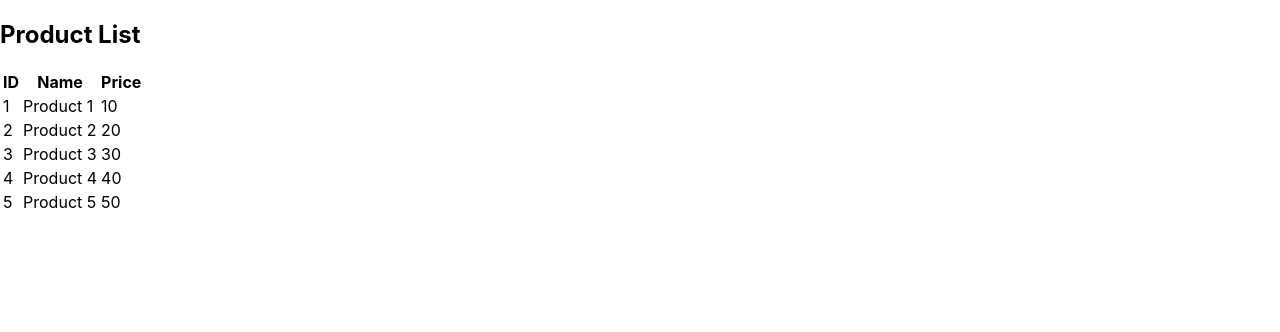
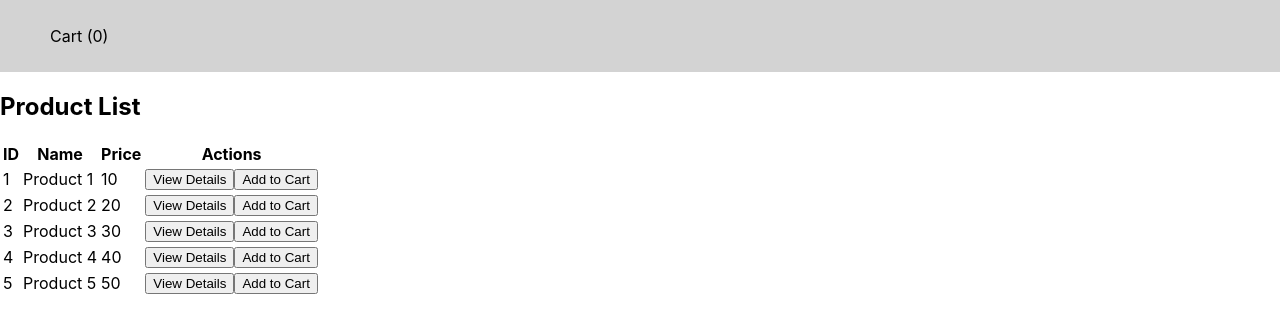
Before and after one commit to MohammadIsmailAlam/Reqile-Coding-Test, a React (Create React App) app: page /productViewList in a window 1280 px wide. Shown: the top 332 px of the page. Built offline with nearby package versions, Linux system fonts and the light colour scheme.

Commit message:
product and cart

```diff
--- a/src/App.js
+++ b/src/App.js
@@ -12,12 +12,12 @@ import SignUp from "./auth/SignUp";
 import Registered from "./auth/Registated";
 import ProductListView from "./pages/ProductViewList";
 import ProductDetailView from "./pages/ProductDetailView";
+import CartView from "./cartView/Cart";
 
 export const userContext = React.createContext(null);
 
 function App() {
   const [userEmail, setUserEmail] = useState("");
-
 
   return (
     <>
@@ -28,7 +28,8 @@ function App() {
             <Route exact path="/signup" element={<SignUp />} />
             <Route exact path="/registered" element={<Registered />} />
             <Route exact path="/productViewList" element={<ProductListView />} />
-            <Route exact path="/productDetailView" element={<ProductDetailView />} />
+            <Route exact path="/productDetailView/:id" element={<ProductDetailView />} />
+            <Route exact path="/cart" element={<CartView />} />
           </Routes>
         </Router>
       </userContext.Provider>
--- /dev/null
+++ b/src/cartView/Cart.js
@@ -0,0 +1,41 @@
+import React, { useState } from 'react';
+
+const Cart = () => {
+  const [cartItems, setCartItems] = useState([]);
+
+  // Function to remove a product from the cart
+  const removeProductFromCart = (productId) => {
+    const updatedCartItems = cartItems.filter((item) => item.id !== productId);
+    setCartItems(updatedCartItems);
+  };
+
+  // Render the cart items
+  const renderCartItems = () => {
+    if (cartItems.length === 0) {
+      return <p>Your cart is empty.</p>;
+    }
+
+    return (
+      <ul>
+        {cartItems.map((item) => (
+          <li key={item.id}>
+            {item.name} - ${item.price}
+            <button onClick={() => removeProductFromCart(item.id)}>
+              Remove
+            </button>
+          </li>
+        ))}
+      </ul>
+    );
+  };
+
+  return (
+    <div>
+      <h2>Cart View</h2>
+      <p>Count: {cartItems.length}</p>
+      {renderCartItems()}
+    </div>
+  );
+};
+
+export default Cart;
--- a/src/pages/ProductDetailView.js
+++ b/src/pages/ProductDetailView.js
@@ -1,26 +1,12 @@
 import React from 'react';
 
-const ProductDetailView = () => {
-  // Hard-coded product data
-  const product = {
-    id: 1,
-    name: 'Product 1',
-    price: 10,
-    description: 'This is product 1.',
-    imageUrl: 'https://example.com/product1.jpg',
-  };
-
+const ProductDetailView = ({ product }) => {
   return (
     <div>
       <h2>Product Details</h2>
-      <div>
-        <img src={product.imageUrl} alt={product.name} style={{ width: '200px', height: '200px' }} />
-      </div>
-      <div>
-        <h3>{product.name}</h3>
-        <p>Price: {product.price}</p>
-        <p>Description: {product.description}</p>
-      </div>
+      <p>ID: {product.id}</p>
+      <p>Name: {product.name}</p>
+      <p>Price: {product.price}</p>
     </div>
   );
 };
--- a/src/pages/ProductViewList.js
+++ b/src/pages/ProductViewList.js
@@ -1,17 +1,42 @@
-import React from "react";
+import React, { useState } from 'react';
+import ProductDetailView from './ProductDetailView';
+import Cart from '../cartView/Cart';
 
 const ProductListView = () => {
-  // Hard-coded product data
   const products = [
-    { id: 1, name: "Product 1", price: 10 },
-    { id: 2, name: "Product 2", price: 20 },
-    { id: 3, name: "Product 3", price: 30 },
-    { id: 4, name: "Product 4", price: 40 },
-    { id: 5, name: "Product 5", price: 50 },
+    { id: 1, name: 'Product 1', price: 10 },
+    { id: 2, name: 'Product 2', price: 20 },
+    { id: 3, name: 'Product 3', price: 30 },
+    { id: 4, name: 'Product 4', price: 40 },
+    { id: 5, name: 'Product 5', price: 50 },
   ];
+
+  const [selectedProductId, setSelectedProductId] = useState(null);
+  const [cartItems, setCartItems] = useState([]);
+  const [isCartVisible, setIsCartVisible] = useState(false);
+
+  const handleViewDetails = (productId) => {
+    setSelectedProductId(productId);
+  };
+
+  const addToCart = (productId) => {
+    const selectedProduct = products.find((product) => product.id === productId);
+    setCartItems([...cartItems, selectedProduct]);
+  };
+
+  const toggleCartVisibility = () => {
+    setIsCartVisible(!isCartVisible);
+  };
 
   return (
     <div>
+      <header>
+        <nav style={{ background: 'lightgray', padding: '10px' }}>
+          <ul style={{ display: 'flex', listStyleType: 'none', justifyContent: 'space-between' }}>
+            <li onClick={toggleCartVisibility}>Cart ({cartItems.length})</li>
+          </ul>
+        </nav>
+      </header>
       <h2>Product List</h2>
       <table>
         <thead>
@@ -19,6 +44,7 @@ const ProductListView = () => {
             <th>ID</th>
             <th>Name</th>
             <th>Price</th>
+            <th>Actions</th>
           </tr>
         </thead>
         <tbody>
@@ -27,10 +53,20 @@ const ProductListView = () => {
               <td>{product.id}</td>
               <td>{product.name}</td>
               <td>{product.price}</td>
+              <td>
+                <button onClick={() => handleViewDetails(product.id)}>View Details</button>
+                <button onClick={() => addToCart(product.id)}>Add to Cart</button>
+              </td>
             </tr>
           ))}
         </tbody>
       </table>
+      {selectedProductId && (
+        <ProductDetailView
+          product={products.find((product) => product.id === selectedProductId)}
+        />
+      )}
+      {isCartVisible && <Cart cartItems={cartItems} />}
     </div>
   );
 };
```
